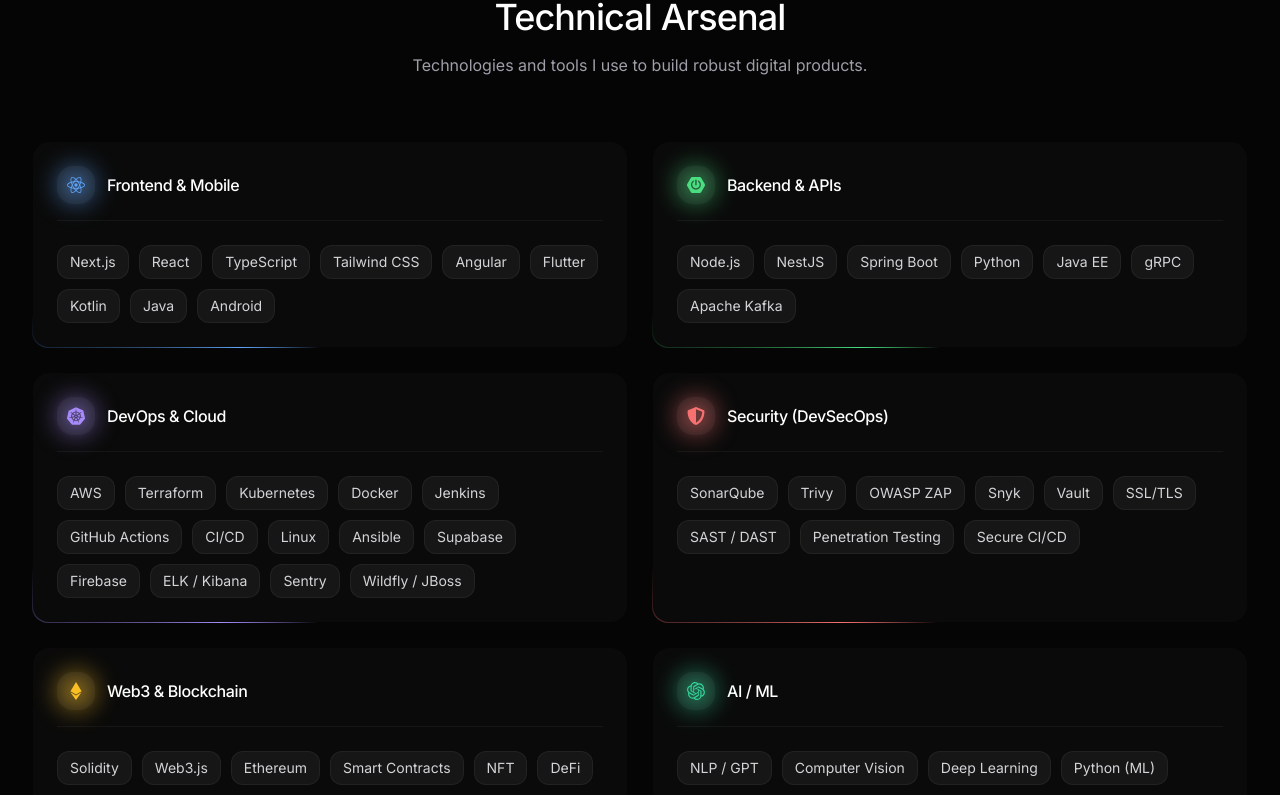
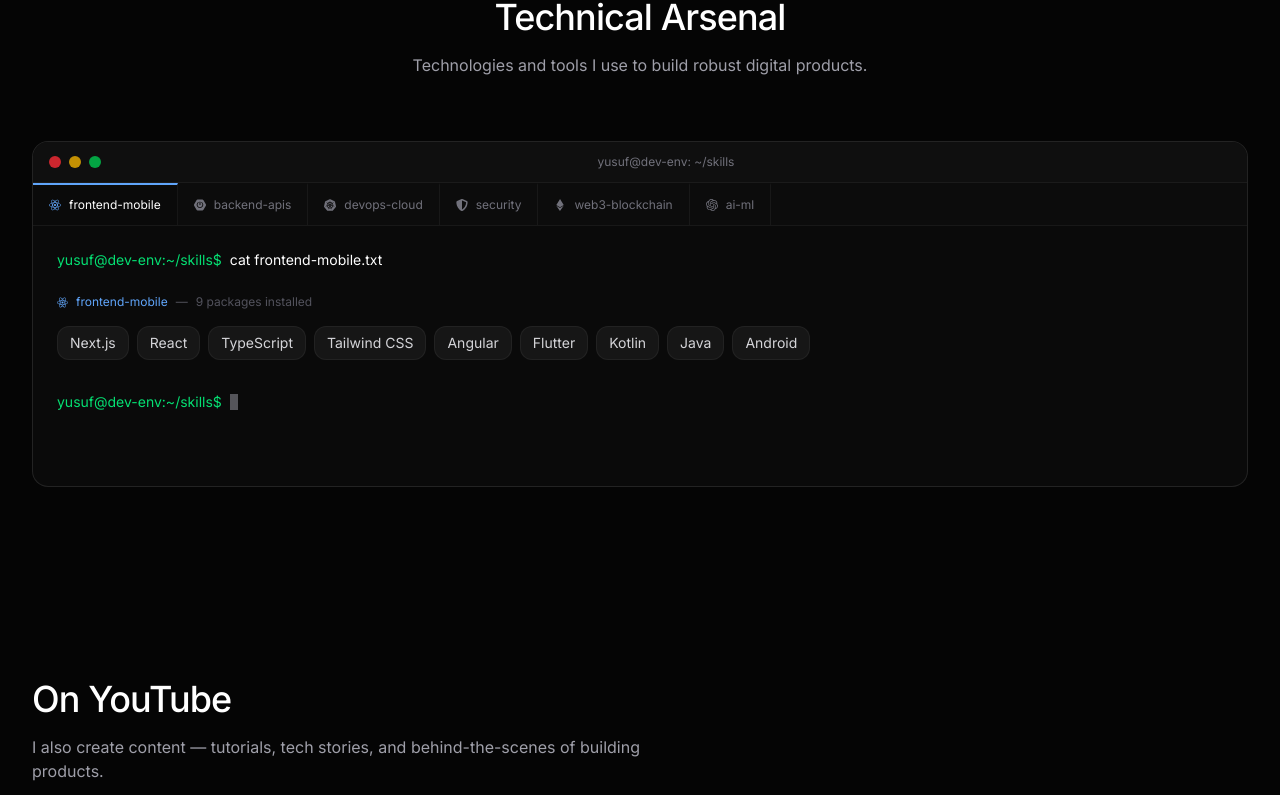
Before and after one commit to yusufsuhair/yusufsuhair-web, a Next.js app: page / in a window 1280 px wide. Shown: the part 6116-6911 px from the top of the page. Built offline with nearby package versions, Linux system fonts and the light colour scheme.

Commit message:
technical arsenal terminal style

```diff
--- a/components/SkillsWidget.tsx
+++ b/components/SkillsWidget.tsx
@@ -1,117 +1,79 @@
 "use client";
 
-import { motion } from "framer-motion";
+import { useState } from "react";
 import { SiReact, SiSpringboot, SiKubernetes, SiEthereum, SiOpenai } from "react-icons/si";
 import { FaShieldAlt } from "react-icons/fa";
 import type { IconType } from "react-icons";
 
 interface SkillGroup {
+  id: string;
+  label: string;
   Icon: IconType;
-  label: string;
-  beamColor: string;
   iconColor: string;
+  command: string;
   skills: string[];
 }
 
 const skillGroups: SkillGroup[] = [
   {
+    id: "frontend-mobile",
+    label: "frontend-mobile",
     Icon: SiReact,
-    label: "Frontend & Mobile",
-    beamColor: "#60a5fa",
     iconColor: "#60a5fa",
+    command: "cat frontend-mobile.txt",
     skills: ["Next.js", "React", "TypeScript", "Tailwind CSS", "Angular", "Flutter", "Kotlin", "Java", "Android"],
   },
   {
+    id: "backend-apis",
+    label: "backend-apis",
     Icon: SiSpringboot,
-    label: "Backend & APIs",
-    beamColor: "#4ade80",
     iconColor: "#4ade80",
+    command: "cat backend-apis.txt",
     skills: ["Node.js", "NestJS", "Spring Boot", "Python", "Java EE", "gRPC", "Apache Kafka"],
   },
   {
+    id: "devops-cloud",
+    label: "devops-cloud",
     Icon: SiKubernetes,
-    label: "DevOps & Cloud",
-    beamColor: "#a78bfa",
     iconColor: "#a78bfa",
-    skills: [
-      "AWS", "Terraform", "Kubernetes", "Docker", "Jenkins",
-      "GitHub Actions", "CI/CD", "Linux", "Ansible",
-      "Supabase", "Firebase", "ELK / Kibana", "Sentry", "Wildfly / JBoss",
-    ],
+    command: "cat devops-cloud.txt",
+    skills: ["AWS", "Terraform", "Kubernetes", "Docker", "Jenkins", "GitHub Actions", "CI/CD", "Linux", "Ansible", "Supabase", "Firebase", "ELK / Kibana", "Sentry", "Wildfly / JBoss"],
   },
   {
+    id: "security",
+    label: "security",
     Icon: FaShieldAlt,
-    label: "Security (DevSecOps)",
-    beamColor: "#f87171",
     iconColor: "#f87171",
+    command: "cat security.txt",
     skills: ["SonarQube", "Trivy", "OWASP ZAP", "Snyk", "Vault", "SSL/TLS", "SAST / DAST", "Penetration Testing", "Secure CI/CD"],
   },
   {
+    id: "web3-blockchain",
+    label: "web3-blockchain",
     Icon: SiEthereum,
-    label: "Web3 & Blockchain",
-    beamColor: "#fbbf24",
     iconColor: "#fbbf24",
+    command: "cat web3-blockchain.txt",
     skills: ["Solidity", "Web3.js", "Ethereum", "Smart Contracts", "NFT", "DeFi"],
   },
   {
+    id: "ai-ml",
+    label: "ai-ml",
     Icon: SiOpenai,
-    label: "AI / ML",
-    beamColor: "#34d399",
     iconColor: "#34d399",
+    command: "cat ai-ml.txt",
     skills: ["NLP / GPT", "Computer Vision", "Deep Learning", "Python (ML)", "TensorFlow", "OpenAI API"],
   },
 ];
 
-function SkillCard({ item }: { item: SkillGroup }) {
+export default function SkillsWidget() {
+  const [active, setActive] = useState(0);
+  const current = skillGroups[active];
+
   return (
-    <motion.div
-      className="relative p-[1px] rounded-2xl overflow-hidden"
-      whileHover={{ y: -4 }}
-      transition={{ duration: 0.2, ease: "easeOut" }}
-    >
-      {/* Rotating border beam */}
-      <motion.div
-        className="absolute w-[200%] h-[200%] -top-1/2 -left-1/2 pointer-events-none"
-        style={{
-          background: `conic-gradient(from 0deg at 50% 50%, transparent 0%, transparent 65%, ${item.beamColor} 75%, transparent 85%)`,
-        }}
-        animate={{ rotate: 360 }}
-        transition={{ duration: 8, repeat: Infinity, ease: "linear" }}
-      />
+    <section id="skills" className="py-24 relative">
+      <div className="max-w-7xl mx-auto px-6 lg:px-8">
 
-      {/* Card surface */}
-      <div className="relative rounded-2xl bg-[#0a0a0a] p-6 h-full">
-        <div className="flex items-center gap-3 mb-6 border-b border-white/5 pb-4">
-          {/* Icon with glow */}
-          <div className="relative p-2.5 rounded-xl bg-white/5">
-            <div
-              className="absolute inset-0 rounded-xl blur-md opacity-50"
-              style={{ background: item.beamColor }}
-            />
-            <item.Icon size={18} style={{ color: item.iconColor }} className="relative z-10" />
-          </div>
-          <h3 className="text-base font-medium text-white tracking-tight">{item.label}</h3>
-        </div>
-
-        <div className="flex flex-wrap gap-2.5">
-          {item.skills.map((skill) => (
-            <span
-              key={skill}
-              className="px-3 py-1.5 rounded-lg bg-white/5 border border-white/5 text-sm text-zinc-300 hover:bg-white/10 hover:shadow-[0_0_15px_rgba(255,255,255,0.04)] transition-all cursor-default"
-            >
-              {skill}
-            </span>
-          ))}
-        </div>
-      </div>
-    </motion.div>
-  );
-}
-
-export default function SkillsWidget() {
-  return (
-    <section id="skills" className="py-24 relative overflow-hidden">
-      <div className="max-w-7xl mx-auto px-6 lg:px-8">
+        {/* Section header */}
         <div className="text-center mb-16">
           <h2 className="text-3xl md:text-4xl font-medium tracking-tight text-white mb-4">
             Technical Arsenal
@@ -121,11 +83,79 @@
           </p>
         </div>
 
-        <div className="grid grid-cols-1 md:grid-cols-2 gap-6">
-          {skillGroups.map((item) => (
-            <SkillCard key={item.label} item={item} />
-          ))}
+        {/* Terminal window */}
+        <div className="rounded-2xl bg-[#0a0a0a] border border-white/10 overflow-hidden">
+
+          {/* Title bar */}
+          <div className="flex items-center px-4 py-3 border-b border-white/5 bg-[#0f0f0f]">
+            <div className="flex space-x-2">
+              <div className="w-3 h-3 rounded-full bg-red-500/80" />
+              <div className="w-3 h-3 rounded-full bg-yellow-500/80" />
+              <div className="w-3 h-3 rounded-full bg-green-500/80" />
+            </div>
+            <div className="mx-auto text-xs text-zinc-500 font-mono">
+              yusuf@dev-env: ~/skills
+            </div>
+          </div>
+
+          {/* Tab bar */}
+          <div className="flex border-b border-white/5 bg-[#0c0c0c] overflow-x-auto scrollbar-none">
+            {skillGroups.map((group, i) => {
+              const isActive = active === i;
+              return (
+                <button
+                  key={group.id}
+                  onClick={() => setActive(i)}
+                  className={`flex items-center gap-2 px-4 py-3 text-xs font-mono whitespace-nowrap border-r border-white/5 transition-colors duration-150 ${
+                    isActive
+                      ? "bg-[#0a0a0a] text-white border-t-2 border-t-[var(--tab-color)]"
+                      : "text-zinc-500 hover:text-zinc-300 hover:bg-white/5 border-t-2 border-t-transparent"
+                  }`}
+                  style={{ "--tab-color": group.iconColor } as React.CSSProperties}
+                >
+                  <group.Icon size={12} style={{ color: isActive ? group.iconColor : undefined }} />
+                  {group.label}
+                </button>
+              );
+            })}
+          </div>
+
+          {/* Terminal body */}
+          <div className="p-6 font-mono text-sm min-h-[260px]">
+            {/* Command */}
+            <div className="flex items-center gap-2 mb-6">
+              <span className="text-green-400 flex-shrink-0">yusuf@dev-env:~/skills$</span>
+              <span className="text-white">{current.command}</span>
+            </div>
+
+            {/* Output header */}
+            <div className="flex items-center gap-2 mb-4 text-zinc-600 text-xs">
+              <current.Icon size={11} style={{ color: current.iconColor }} />
+              <span style={{ color: current.iconColor }}>{current.id}</span>
+              <span>—</span>
+              <span>{current.skills.length} packages installed</span>
+            </div>
+
+            {/* Skills */}
+            <div className="flex flex-wrap gap-2">
+              {current.skills.map((skill) => (
+                <span
+                  key={skill}
+                  className="px-3 py-1.5 rounded-lg bg-white/5 border border-white/5 text-sm text-zinc-300 font-mono hover:bg-white/10 hover:text-white transition-colors duration-150 cursor-default"
+                >
+                  {skill}
+                </span>
+              ))}
+            </div>
+
+            {/* Cursor */}
+            <div className="flex items-center gap-2 mt-8">
+              <span className="text-green-400">yusuf@dev-env:~/skills$</span>
+              <span className="w-2 h-4 bg-zinc-400 animate-pulse inline-block" />
+            </div>
+          </div>
         </div>
+
       </div>
     </section>
   );
```
